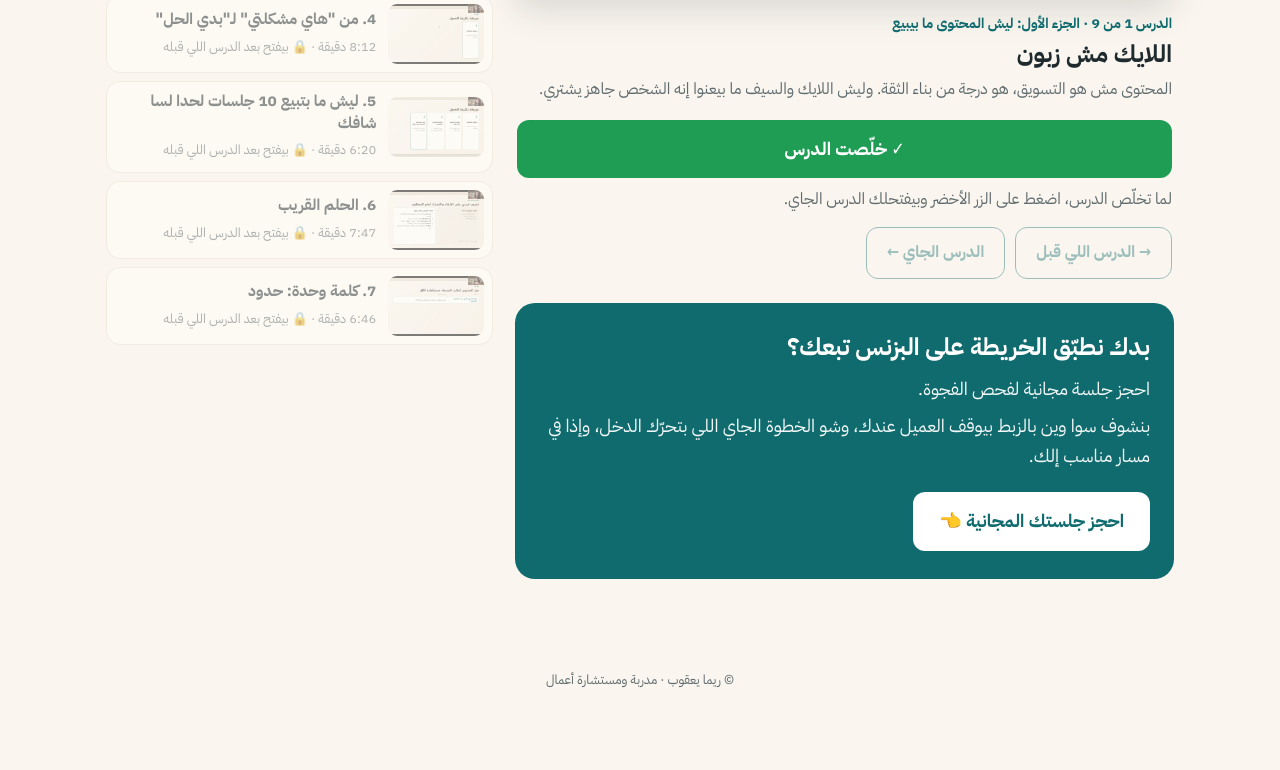
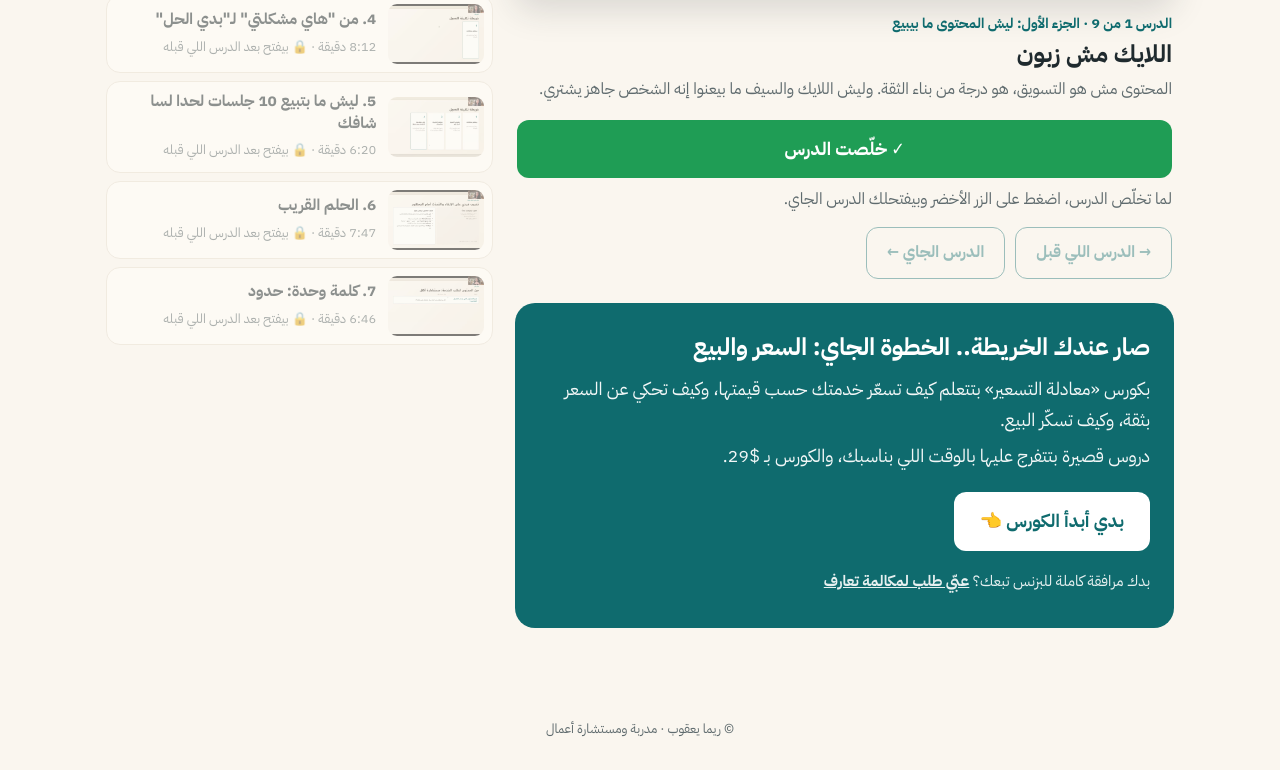
Before and after one commit to rimayaccoub-blip/khareeta, a plain HTML site: page durus.html in a window 1280 px wide. Shown: the part 523-1293 px from the top of the page. Before the commit the page ends 1244 px from the top, so only its background shows below. Drawn offline with Linux system fonts and the light colour scheme.

Commit message:
durus: course CTA first, fit call as secondary link
Co-Authored-By: Claude Opus 5.5 <noreply@anthropic.com>

```diff
--- a/durus.html
+++ b/durus.html
@@ -48,6 +48,8 @@ header p{color:var(--muted);font-size:16px;margin-top:4px}
 .focus{background:var(--teal);color:#fff;border-radius:20px;padding:28px 24px;margin:8px 0 40px}
 .focus h3{font-size:24px;line-height:1.4;margin-bottom:10px}
 .focus p{margin-bottom:6px;opacity:.95}
+.focus .fit{margin-top:18px;font-size:15px;opacity:.9}
+.focus .fit a{color:#fff;text-decoration:underline;font-weight:700}
 .focus .btn{background:#fff;color:var(--teal);font-size:18px;padding:14px 26px;margin-top:14px}
 .done-btn{display:block;width:100%;margin-top:16px;background:#1f9d55;font-size:18px;padding:14px 20px}
 .done-btn.is-done{background:var(--soft);color:var(--teal-dark);cursor:default}
@@ -82,10 +84,11 @@ footer{text-align:center;font-size:13px;color:var(--muted);padding:10px 0 30px}
       </div>
 
       <div class="focus" id="focus">
-        <h3>بدك نطبّق الخريطة على البزنس تبعك؟</h3>
-        <p>احجز جلسة مجانية لفحص الفجوة.</p>
-        <p>بنشوف سوا وين بالزبط بيوقف العميل عندك، وشو الخطوة الجاي اللي بتحرّك الدخل، وإذا في مسار مناسب إلك.</p>
-        <a class="btn" href="https://rimayaccoub-blip.github.io/strategy-check/?src=khareeta-durus" target="_blank" rel="noopener" id="focusBtn">احجز جلستك المجانية 👈</a>
+        <h3>صار عندك الخريطة.. الخطوة الجاي: السعر والبيع</h3>
+        <p>بكورس «معادلة التسعير» بتتعلم كيف تسعّر خدمتك حسب قيمتها، وكيف تحكي عن السعر بثقة، وكيف تسكّر البيع.</p>
+        <p>دروس قصيرة بتتفرج عليها بالوقت اللي بناسبك، والكورس بـ <bdi>29$</bdi>.</p>
+        <a class="btn" href="https://rimayaqub.com/newminicourse?utm_source=khareeta&amp;utm_medium=durus&amp;utm_campaign=khareeta" target="_blank" rel="noopener" id="courseBtn">بدي أبدأ الكورس 👈</a>
+        <p class="fit">بدك مرافقة كاملة للبزنس تبعك؟ <a href="https://rimayaccoub-blip.github.io/strategy-check/?src=khareeta-durus" target="_blank" rel="noopener" id="focusBtn">عبّي طلب لمكالمة تعارف</a></p>
       </div>
     </main>
 
@@ -184,6 +187,9 @@ footer{text-align:center;font-size:13px;color:var(--muted);padding:10px 0 30px}
     doneBtn.scrollIntoView({behavior:'smooth', block:'center'});
     doneBtn.classList.remove('pulse'); void doneBtn.offsetWidth; doneBtn.classList.add('pulse');
   });
+  document.getElementById('courseBtn').addEventListener('click', function(){
+    if (window.fbq) fbq('trackCustom','CourseClick',{from:'khareeta-durus'});
+  });
   document.getElementById('focusBtn').addEventListener('click', function(){
     if (window.fbq) fbq('trackCustom','FreeCallClick',{from:'khareeta-durus'});
   });
```
